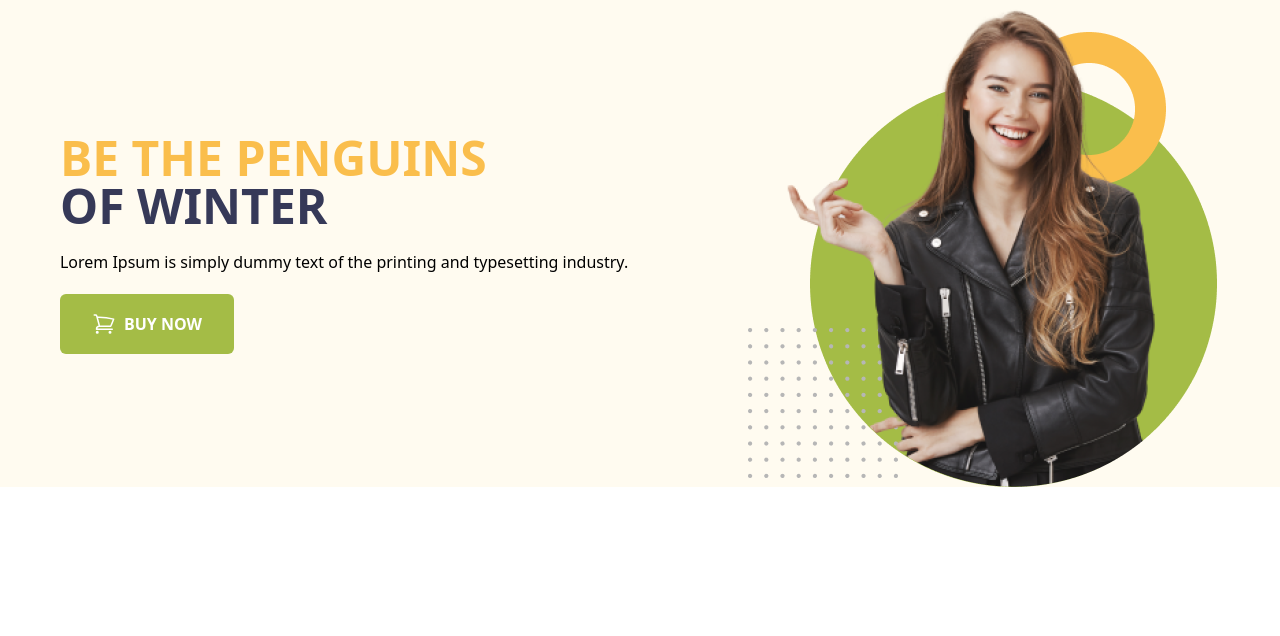
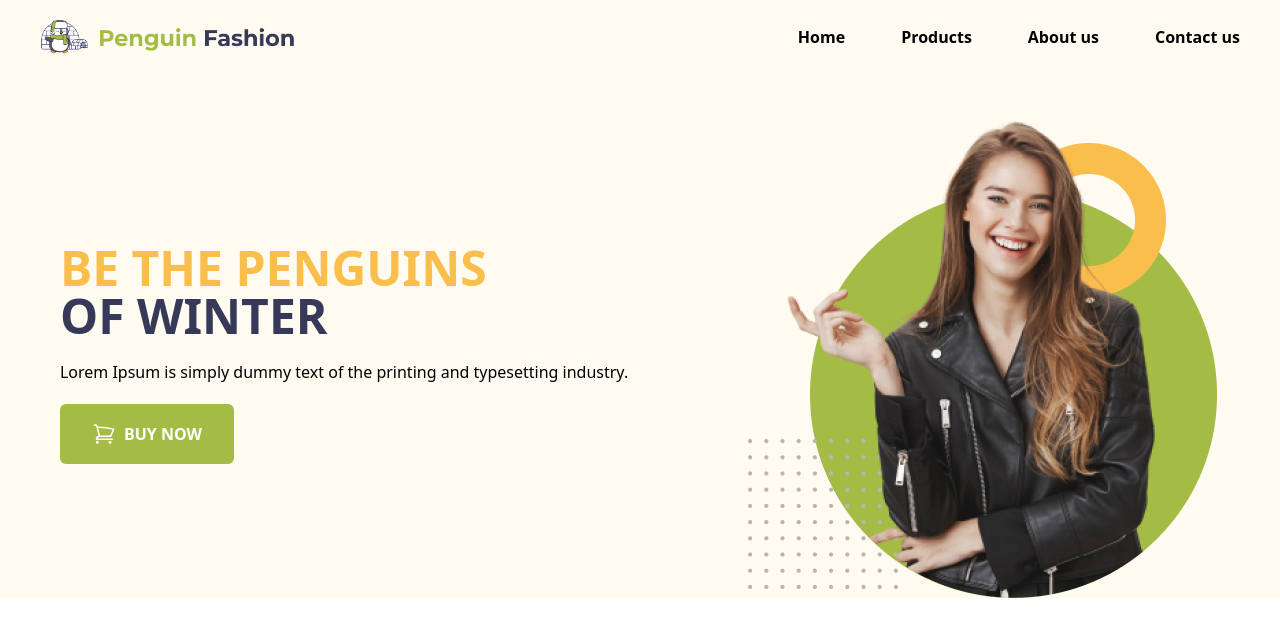
Before and after one commit to BD-Arfat/tailwind-css-project, a plain HTML site: page index.html in a window 1280 px wide. Drawn offline with nearby package versions, Linux system fonts and the light colour scheme.

Commit message:
add navbar section

```diff
--- a/index.html
+++ b/index.html
@@ -9,9 +9,19 @@
   <body>
     <header class="bg-[#FFFBF0]">
       <!-- navbar section -->
-      <div></div>
+      <section
+        class="flex items-center justify-between w-[1200px] mx-auto pt-5"
+      >
+        <div><img class="w-64" src="icons/logo.png" alt="" /></div>
+        <div class="flex items-center list-none font-bold gap-14">
+          <li><a href="">Home</a></li>
+          <li><a href="">Products</a></li>
+          <li><a href="">About us</a></li>
+          <li><a href="">Contact us</a></li>
+        </div>
+      </section>
       <!-- banner section -->
-      <div class="flex items-center justify-around">
+      <section class="flex items-center justify-around mt-14">
         <div>
           <h1 class="uppercase text-5xl font-bold">
             <span class="text-[#FABE4C]">Be the Penguins</span> <br />
@@ -45,7 +55,7 @@
         <div>
           <img src="images/model.png" alt="" />
         </div>
-      </div>
+      </section>
     </header>
     <main></main>
     <footer></footer>
```
